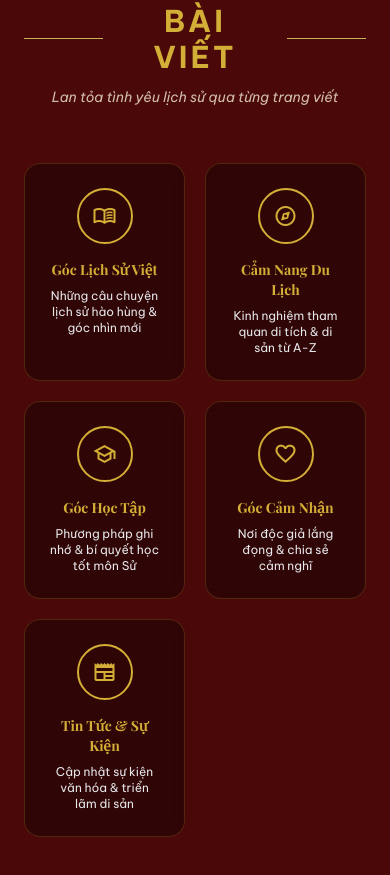
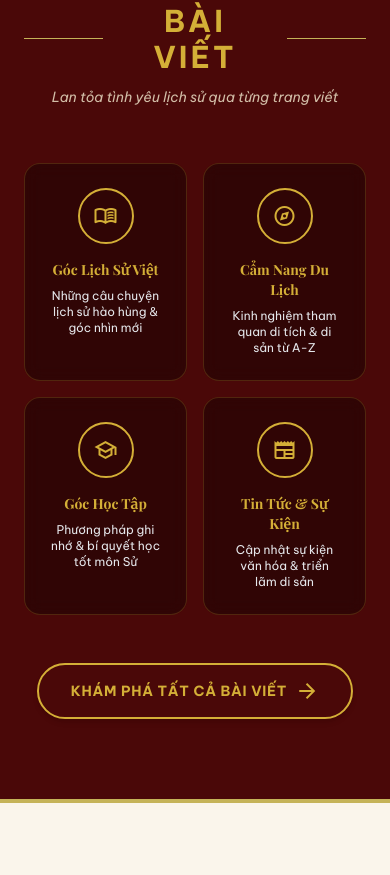
Before and after one commit to duonghoangkimst-stack/manhghephonviet, a React (Vite) app: page / in a window 390 px wide. Shown: the part 967-1842 px from the top of the page. Built offline with nearby package versions, Linux system fonts and the light colour scheme; a web font is replaced by a local one.

Commit message:
Fix blog category grid alignment for desktop and mobile

```diff
--- a/src/views/TrangChuView.tsx
+++ b/src/views/TrangChuView.tsx
@@ -113,7 +113,7 @@
             </p>
           </div>
 
-          <div className="grid grid-cols-2 md:grid-cols-5 gap-5 mb-12">
+          <div className="grid grid-cols-2 md:grid-cols-4 gap-4 mb-12">
             {/* Card 1 */}
             <div className="bg-black/35 backdrop-blur-sm rounded-2xl p-6 flex flex-col items-center text-center border border-[#D4AF37]/20">
           <div className="w-14 h-14 rounded-full border-2 border-[#D4AF37] flex items-center justify-center mb-4 text-[#D4AF37]">
@@ -141,16 +141,8 @@
           <p className="text-xs text-gray-200">Phương pháp ghi nhớ & bí quyết học tốt môn Sử</p>
         </div>
 
+
             {/* Card 4 */}
-            <div className="bg-black/35 backdrop-blur-sm rounded-2xl p-6 flex flex-col items-center text-center border border-[#D4AF37]/20">
-          <div className="w-14 h-14 rounded-full border-2 border-[#D4AF37] flex items-center justify-center mb-4 text-[#D4AF37]">
-            <span className="material-symbols-outlined text-2xl">favorite</span>
-          </div>
-          <h4 className="font-bold text-[#D4AF37] text-sm mb-2">Góc Cảm Nhận</h4>
-          <p className="text-xs text-gray-200">Nơi độc giả lắng đọng & chia sẻ cảm nghĩ</p>
-        </div>
-
-            {/* Card 5 */}
             <div className="bg-black/35 backdrop-blur-sm rounded-2xl p-6 flex flex-col items-center text-center border border-[#D4AF37]/20">
           <div className="w-14 h-14 rounded-full border-2 border-[#D4AF37] flex items-center justify-center mb-4 text-[#D4AF37]">
             <span className="material-symbols-outlined text-2xl">newspaper</span>
```
